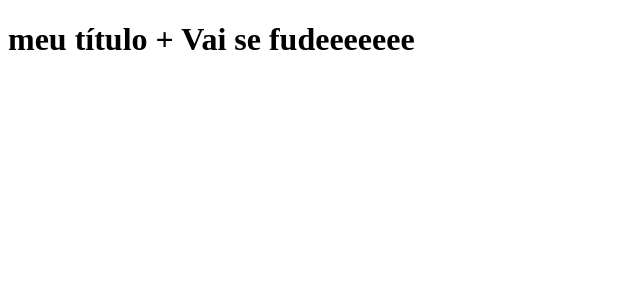
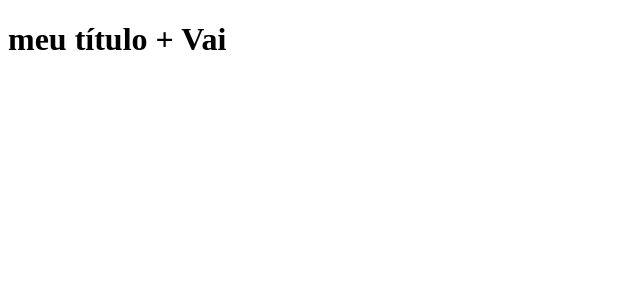
Before and after one commit to mmlodi/react-js-santander-becas, a React (Create React App) app: page / in a window 1280 px wide. Shown: the top 300 px of the page, without its empty margins (0-640 px from the left). Built offline with nearby package versions, Linux system fonts and the light colour scheme.

Commit message:
Update index.js

```diff
--- a/src/index.js
+++ b/src/index.js
@@ -10,7 +10,7 @@ import reportWebVitals from './reportWebVitals';
 
 ReactDOM.render(
   <React.StrictMode>
-    <Comp title="meu título"> Vai se fudeeeeeee
+    <Comp title="meu título"> Vai
 
 
     </Comp>
```
